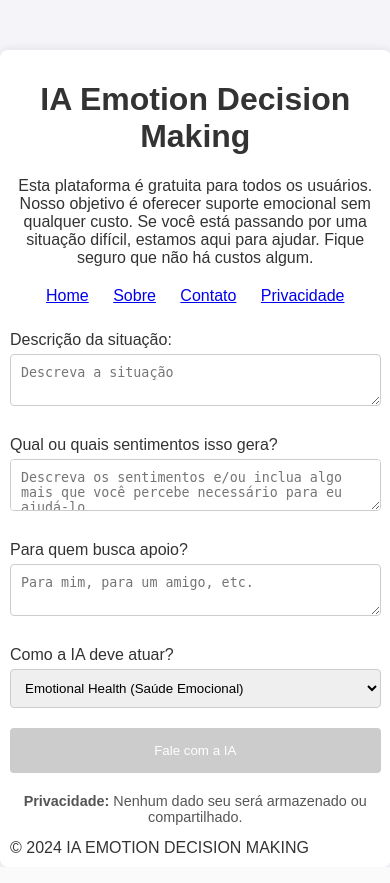
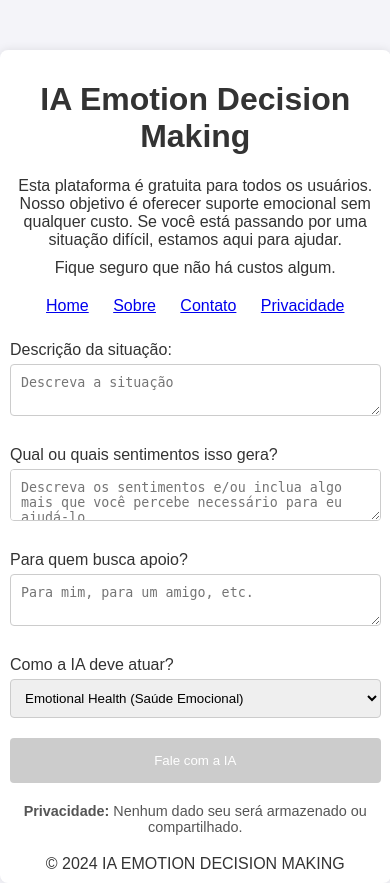
Before and after one commit to JoaoCarlosOrquiza/iaemotiondecisionmaking, a Flask app: page / in a window 390 px wide. Run offline with Flask 2, Linux system fonts and the light colour scheme.

Commit message:
Atualiza com melhorias na interação

```diff
--- a/static/css/styles.css
+++ b/static/css/styles.css
@@ -142,6 +142,11 @@ form#continue-form button {
     margin: 20px 0; /* Adiciona espaçamento vertical */
 }
 
+.no-cost {
+    display: block; /* Faz com que o texto quebre em uma nova linha em telas pequenas */
+    margin-top: 10px; /* Espaçamento adicional para separar a linha */
+}
+
 /* Estilos para o menu de navegação */
 .nav-list {
     text-align: center;
@@ -158,6 +163,12 @@ form#continue-form button {
     margin-right: 0;
 }
 
+/* Estilos para o rodapé */
+footer {
+    text-align: center;
+    margin-top: 20px;
+}
+
 /* Estilos responsivos */
 @media (max-width: 600px) {
     .container {
@@ -169,4 +180,9 @@ form#continue-form button {
         width: 100%;
         padding: 15px;
     }
+
+    .no-cost {
+        display: block;
+        margin-top: 10px;
+    }
 }
--- a/templates/index.html
+++ b/templates/index.html
@@ -15,7 +15,7 @@
         <header>
             <h1>IA Emotion Decision Making</h1>
             <p class="center-text">
-                Esta plataforma é gratuita para todos os usuários. Nosso objetivo é oferecer suporte emocional sem qualquer custo. Se você está passando por uma situação difícil, estamos aqui para ajudar. Fique seguro que não há custos algum.
+                Esta plataforma é gratuita para todos os usuários. Nosso objetivo é oferecer suporte emocional sem qualquer custo. Se você está passando por uma situação difícil, estamos aqui para ajudar. <span class="no-cost">Fique seguro que não há custos algum.</span>
             </p>
             <nav>
                 <ul class="nav-list">
```
